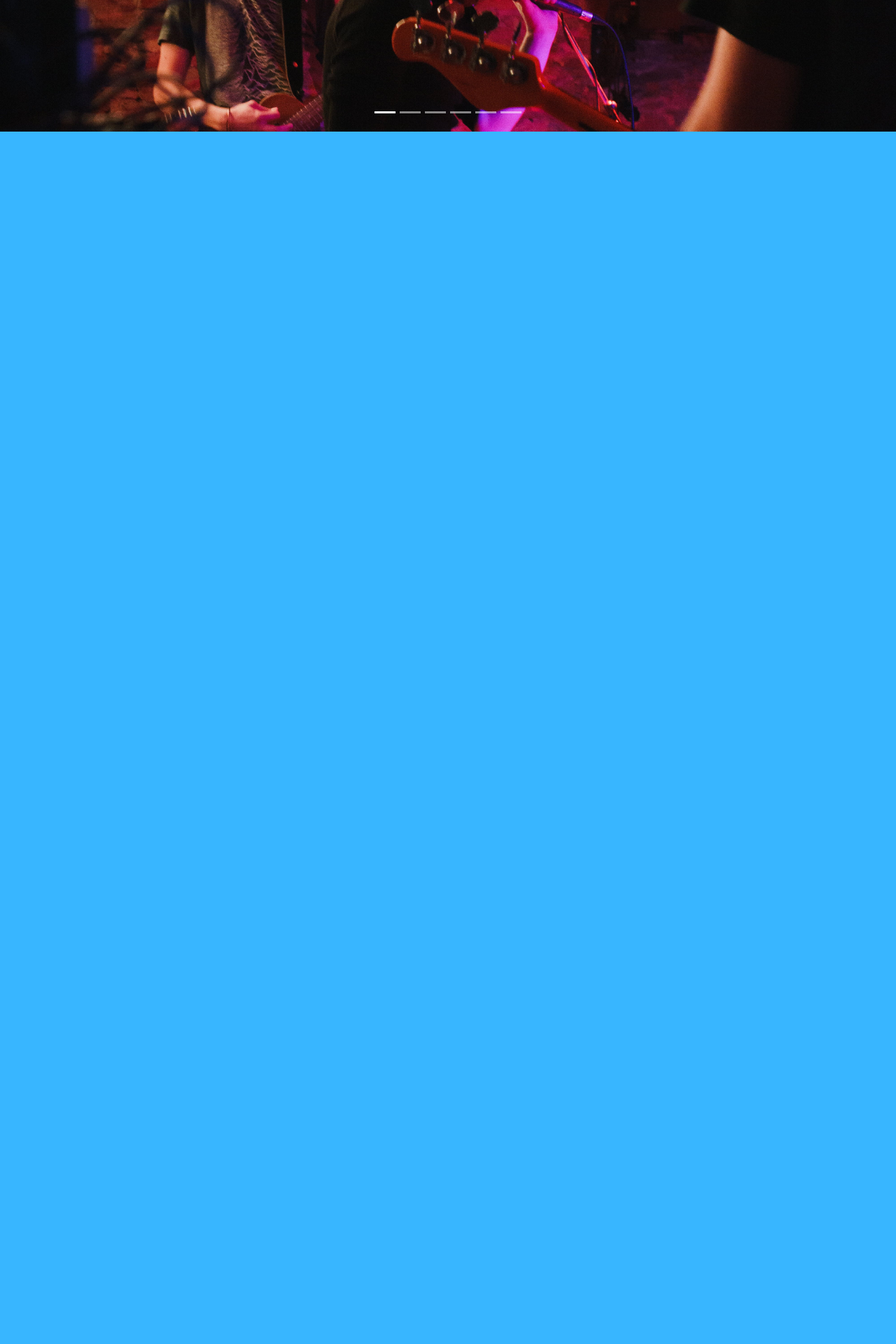
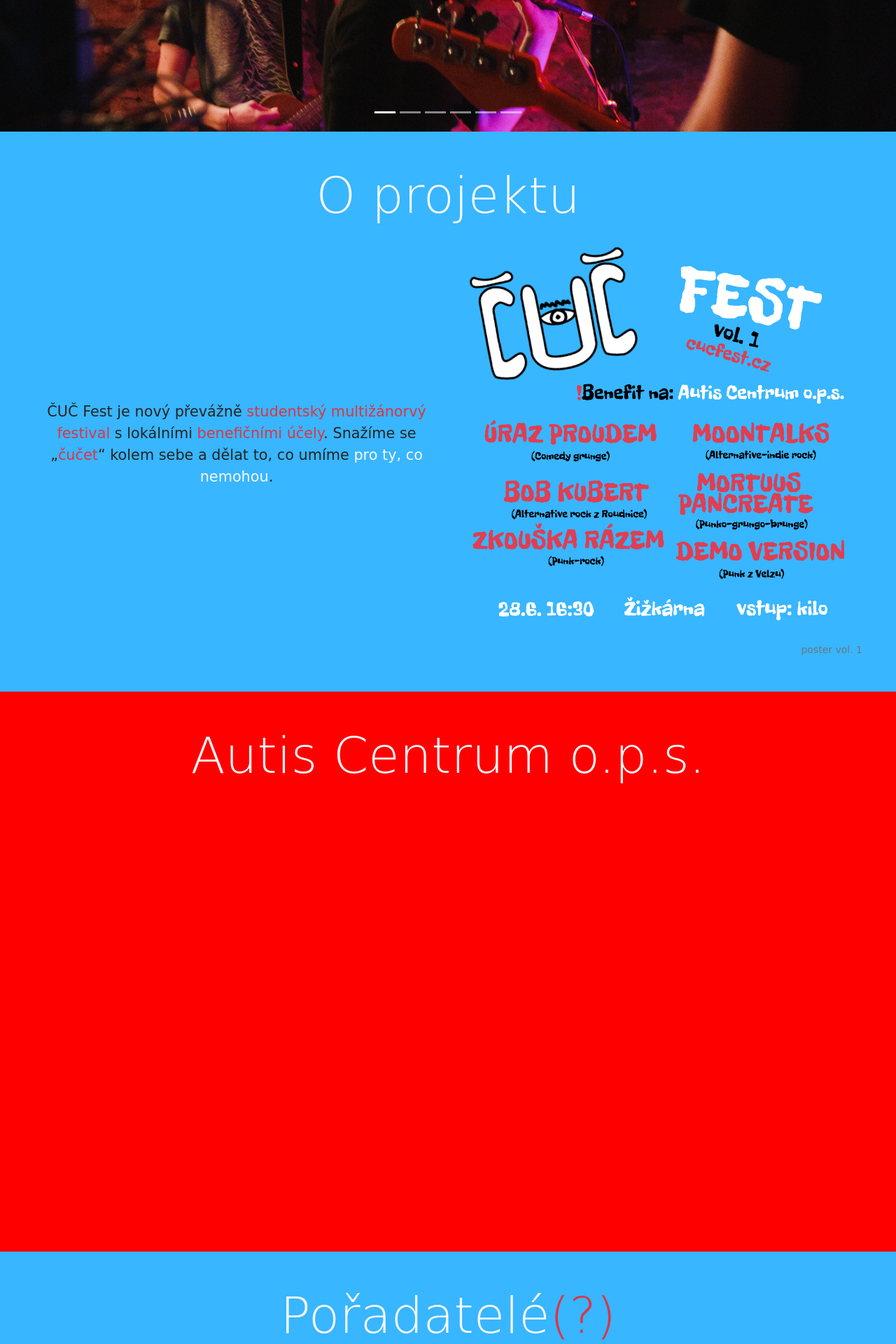
Before and after one commit to Divocaak/cuc-fest, a PHP site: page / in a window 1280 px wide. Shown: the part 1412-3332 px from the top of the page at 70% size. Before the commit the page ends 1600 px from the top, so only its background shows below. Run offline with PHP 8.4, Linux system fonts and the light colour scheme; some web fonts are replaced.

Commit message:
page content wip, band modals done, order changed

```diff
--- a/bands.json
+++ b/bands.json
@@ -5,6 +5,30 @@
         "folderName": "mot",
         "ig": "moontalks.band",
         "fb": "MOONTALKSband-103350199042374"
+    },
+    {
+        "heading": "zkouška rázem",
+        "genre": "punk-rock",
+        "promPic": "0.jpeg",
+        "folderName": "zkr",
+        "ig": "zkouska.razem",
+        "fb": "Zkouška-Rázem-2040280546200328"
+    },
+    {
+        "heading": "mortuus pancreate",
+        "genre": "punko-grungo-brunge",
+        "promPic": "3.jpg",
+        "folderName": "mop",
+        "ig": "mortuus.pancreate",
+        "fb": "mortuus.pancreate"
+    },
+    {
+        "heading": "bob kubert",
+        "genre": "alternative rock z Roudnice",
+        "promPic": "1.jpg",
+        "folderName": "bok",
+        "ig": "bob_kubert",
+        "fb": "Bob-Kubert-103016885789551"
     },
     {
         "heading": "úraz proudem",
@@ -15,35 +39,11 @@
         "fb": "Úraz-Proudem-112511324766968"
     },
     {
-        "heading": "zkouška rázem",
-        "genre": "punk-rock",
-        "promPic": "0.jpeg",
-        "folderName": "zkr",
-        "ig": "zkouska.razem",
-        "fb": "Zkouška-Rázem-2040280546200328"
-    },
-    {
-        "heading": "bob kubert",
-        "genre": "alternative rock z Roudnice",
-        "promPic": "1.jpg",
-        "folderName": "bok",
-        "ig": "bob_kubert",
-        "fb": "Bob-Kubert-103016885789551"
-    },
-    {
         "heading": "demo version",
         "genre": "punk z Velzu",
         "promPic": "2.jpg",
         "folderName": "dev",
         "ig": "demo_versionn",
         "fb": "Demo_version-111916270735776"
-    },
-    {
-        "heading": "mortuus pancreate",
-        "genre": "punko-grungo-brunge",
-        "promPic": "3.jpg",
-        "folderName": "mop",
-        "ig": "mortuus.pancreate",
-        "fb": "mortuus.pancreate"
     }
 ]
--- a/index.css
+++ b/index.css
@@ -25,7 +25,7 @@
 }
 
 #content-over {
-    background-color: whitesmoke;
+    background-color: #38B6FF;
     position: relative;
     top: 100vh;
     height: 100%;
@@ -45,7 +45,8 @@
 h3,
 h4,
 h5,
-button {
+button,
+figcaption {
     font-family: 'Freckle Face', cursive;
     color: #242424;
 }
@@ -61,10 +62,9 @@
 dark: #242424
 */
 
-#page-content {
+.page-section {
+    height: 100vh;
     width: 100vw;
-    height: 100vh;
-    top: 100vh;
-    position: fixed;
-    background-color: red;
+    position: relative;
+    background-color: #38B6FF;
 }
--- a/index.php
+++ b/index.php
@@ -25,7 +25,7 @@
     <div id="content-main" class="mt-5 pt-5">
         <div class="row text-center">
             <div class="col-12">
-                <img src="imgs/title.png" class="img-fluid" style="height: 40vh"/>
+                <img src="imgs/title.png" class="img-fluid" style="height: 40vh" />
             </div>
             <div class="col-12 my-3">
                 <h1 class="text-danger display-2" id="timer"></h1>
@@ -81,9 +81,29 @@
                 <span class="visually-hidden">Další</span>
             </button>
         </div>
-    </div>
-    <div id="page-content">
-        <h1>Autis Centrum o.p.s.</h1>
+        <div class="text-center">
+            <div class="page-section p-5">
+                <h1 class="display-2 text-light">O projektu</h1>
+                <div class="row">
+                    <div class="col-6 d-flex align-items-center">
+                        <p style="font-size: 1.3em;">ČUČ Fest je nový převážně <span class="text-danger">studentský multižánorvý festival</span> s lokálními <span class="text-danger">benefičními účely</span>. Snažíme se „<span class="text-danger">čučet</span>“ kolem sebe a dělat to, co umíme <span class="text-light">pro ty, co nemohou</span>.</p>
+                        <!-- TODO socky btns -->
+                    </div>
+                    <div class="col-6">
+                        <figure class="figure">
+                            <img src="imgs/poster_6_22.png" class="figure-img img-fluid" />
+                            <figcaption class="figure-caption text-end">poster vol. 1</figcaption>
+                        </figure>
+                    </div>
+                </div>
+            </div>
+            <div class="page-section p-5" style="background-color:red">
+                <h1 class="display-2 text-light">Autis Centrum o.p.s.</h1>
+            </div>
+            <div class="page-section p-5">
+                <h1 class="display-2 text-light">Pořadatelé<span class="text-danger">(?)</span></h1>
+            </div>
+        </div>
     </div>
 
     <div class="modal fade" id="bandModal" tabindex="-1" aria-labelledby="bandModal" aria-hidden="true">
```
Also changed, not shown: bands/dev/modalBody.html (+6 -6 lines), bands/mop/modalBody.html (+9 -6 lines), 2 other files.
